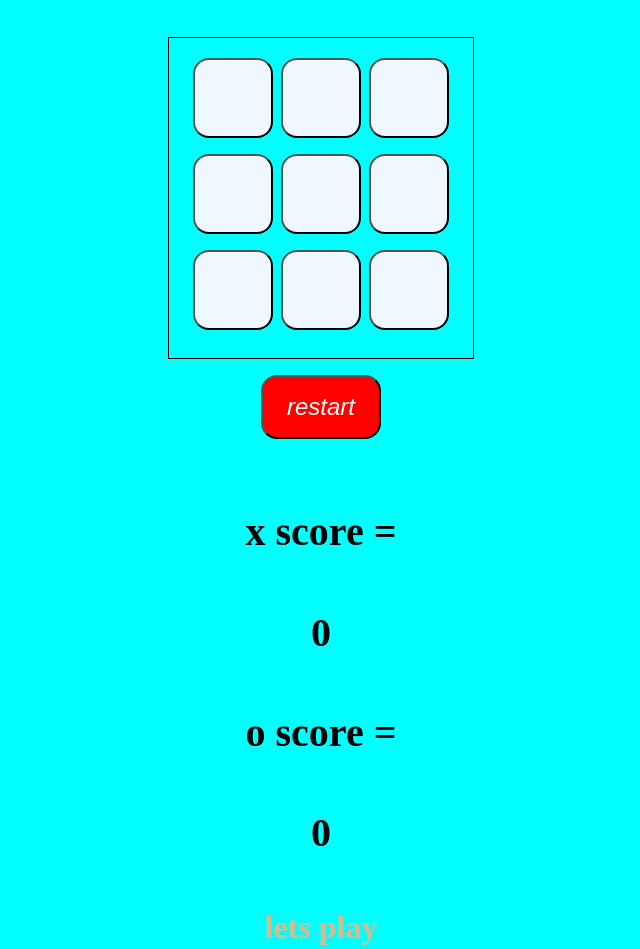
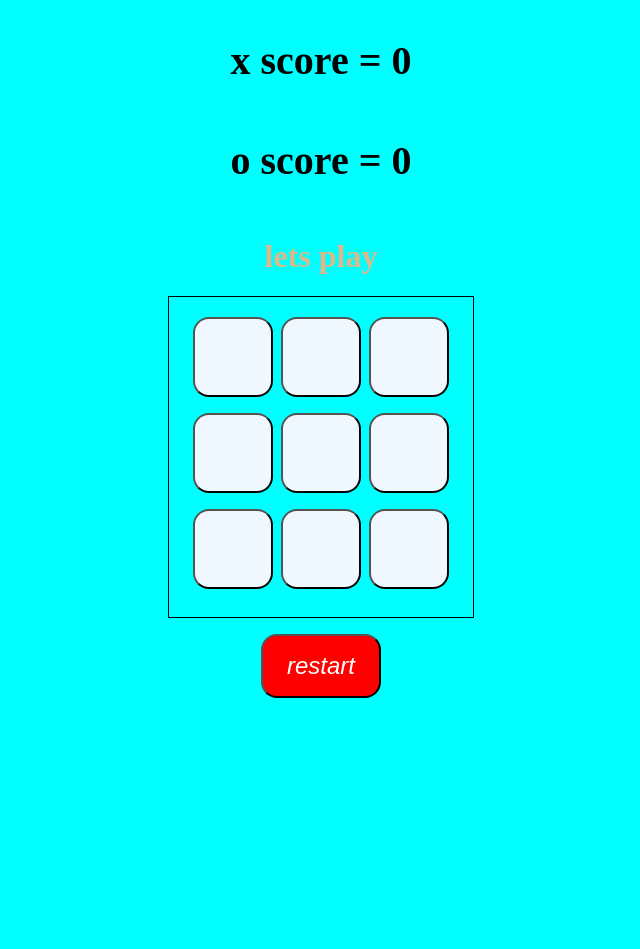
Before and after one commit to Viram7/tik-tak-to, a plain HTML site: page x o game in js/index.html in a window 1280 px wide. Shown: the part 300-1249 px from the top of the page, without its empty margins (319-959 px from the left). After the commit the page ends 1022 px from the top, so only its background shows below. Drawn offline with Linux system fonts and the light colour scheme.

Commit message:
Update index.html

```diff
--- a/x o game in js/index.html
+++ b/x o game in js/index.html
@@ -9,6 +9,9 @@
 <body>
     <div id="bord">
         <h2>game</h2>
+         <h4> <span>  x score = </span>  <span id="x_win"> 0 </span>   </h4>
+        <h4>  <span>  o score = </span>  <span id="o_win"> 0 </span>   </h4>
+        <h1 id="winner">lets play </h1>
         <div id="container">
             <button class="box" id="box0" type="button"> </button>
             <button class="box" id="box1" type="button"> </button>
@@ -21,9 +24,7 @@
             <button class="box" id="box8" type="button"> </button>
         </div>
         <button id="restart" type="button" > restart </button>
-        <h4> x score =  </h4> <h4 id="x_win">0</h4>
-        <h4> o score =  </h4> <h4 id="o_win">0</h4>
-        <h1 id="winner">lets play </h1>
+
     </div>
 
     <script src="app.js" >
```
